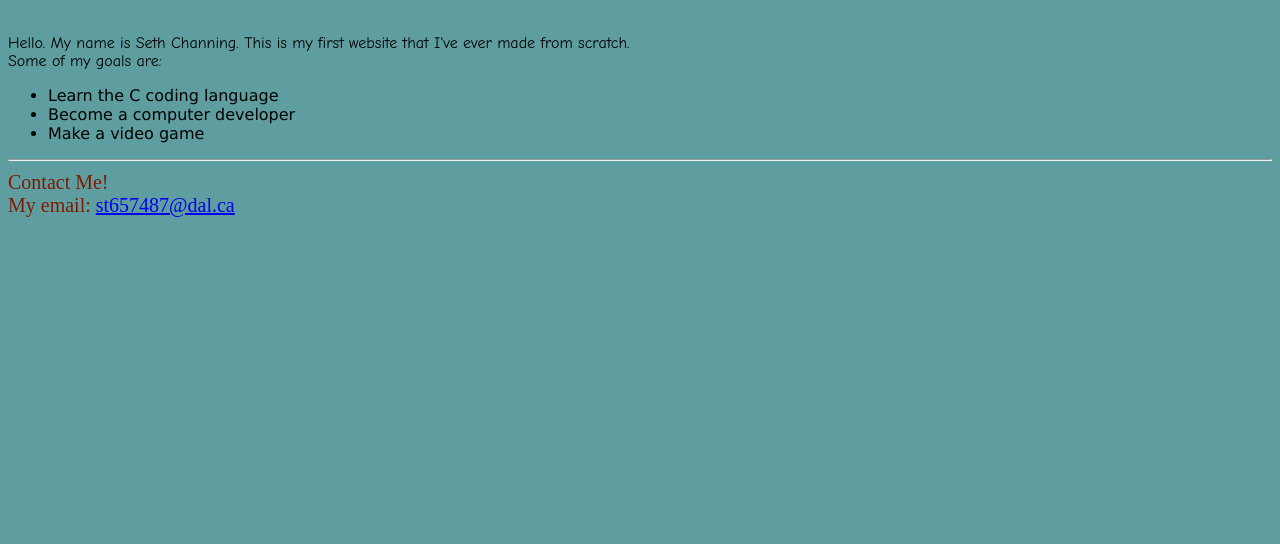
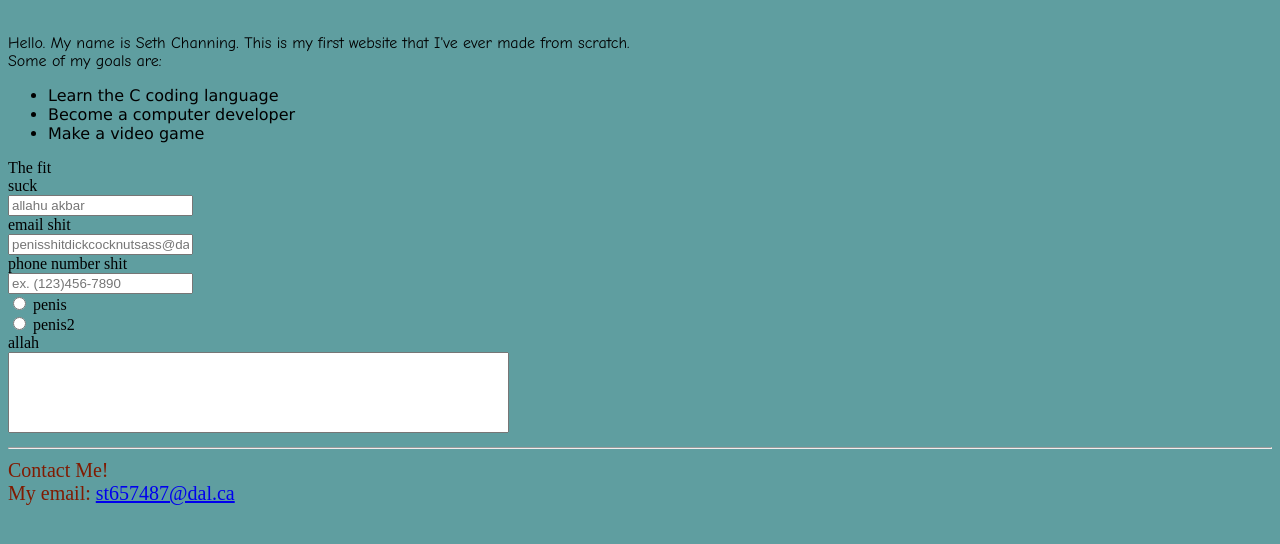
Before and after one commit to Sceti-Seth/1170-Assignment-1, a plain HTML site: page index.html in a window 1280 px wide. Shown: the part 122-666 px from the top of the page. Drawn offline with Linux system fonts and the light colour scheme.

Commit message:
new shit

```diff
--- a/index.html
+++ b/index.html
@@ -22,8 +22,8 @@
         }
     </style>
 </head>
-<class id="indexText">
 <body>
+    <class id="indexText">
     <h1>Welcome to my website</h1>
     <br>
     <p>Hello. My name is Seth Channing. This is my first website that I've ever made from scratch.<br>Some of my goals are:</p>
@@ -32,8 +32,32 @@
         <li>Become a computer developer</li>
         <li>Make a video game</li>
     </ul>
+</class>
+
+ <form id="ilikebigblackcocks">The fit</form>
+ <label for="name">suck</label><br>
+ <input type="text" id="name" name="name" placeholder="allahu akbar"><br>
+
+ <label for="name">email shit</label><br>
+ <input type="email" id="name" name="name" placeholder="penisshitdickcocknutsass@dal.ca"><br>
+
+ <label for="name">phone number shit</label><br>
+ <input type="text" id="name" name="name" placeholder="ex. (123)456-7890"><br>
+
+ <input type="radio" id="name" name="name" placeholder="allahu akbar">
+ <label for="shitter">penis</label><br>
+ <input type="radio" id="name" name="name" placeholder="allahu akbar">
+ <label for="shitter">penis2</label><br>
+
+
+ <label for="shit">allah</label><br>
+ <textarea rows="5" cols="60" ></textarea>
+
+
+
 </body>
-</class>
+<script src="script.js"></script>
+
 <footer>
     <hr>
     <p1>Contact Me!<br>My email: <a href="mailto: st657487@dal.ca">st657487@dal.ca</p1>
--- a/script.js
+++ b/script.js
@@ -1 +1,3 @@
-window.alert("allahu akbar");
+// document.addEventListener("DOMContentLoaded", function() {
+//     window.alert("allahu akbar");
+// });
--- a/styles.css
+++ b/styles.css
@@ -50,3 +50,7 @@ ul{
 ol{
     font-family: Arial, Helvetica, sans-serif;
 }
+
+textarea{
+    resize: none;
+}
```
Also changed, not shown: Education.html (+1 -3 lines).
